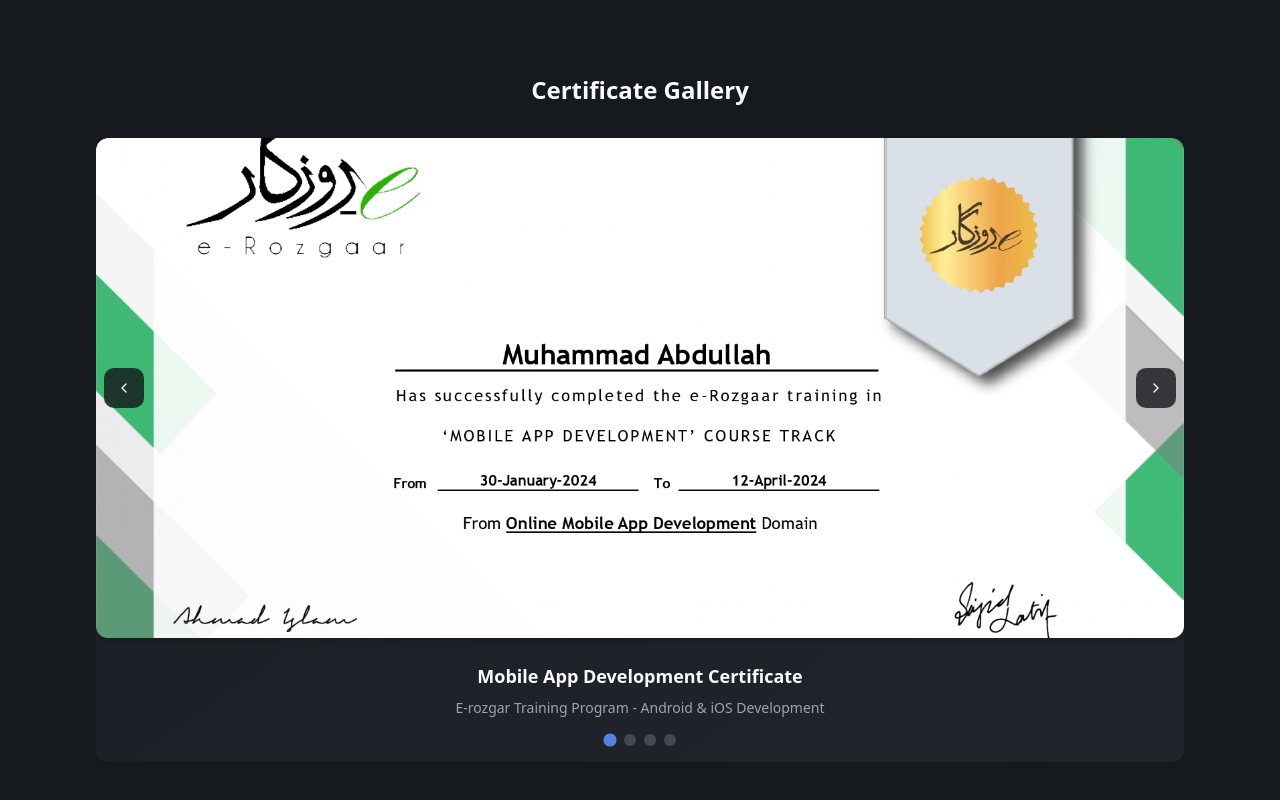
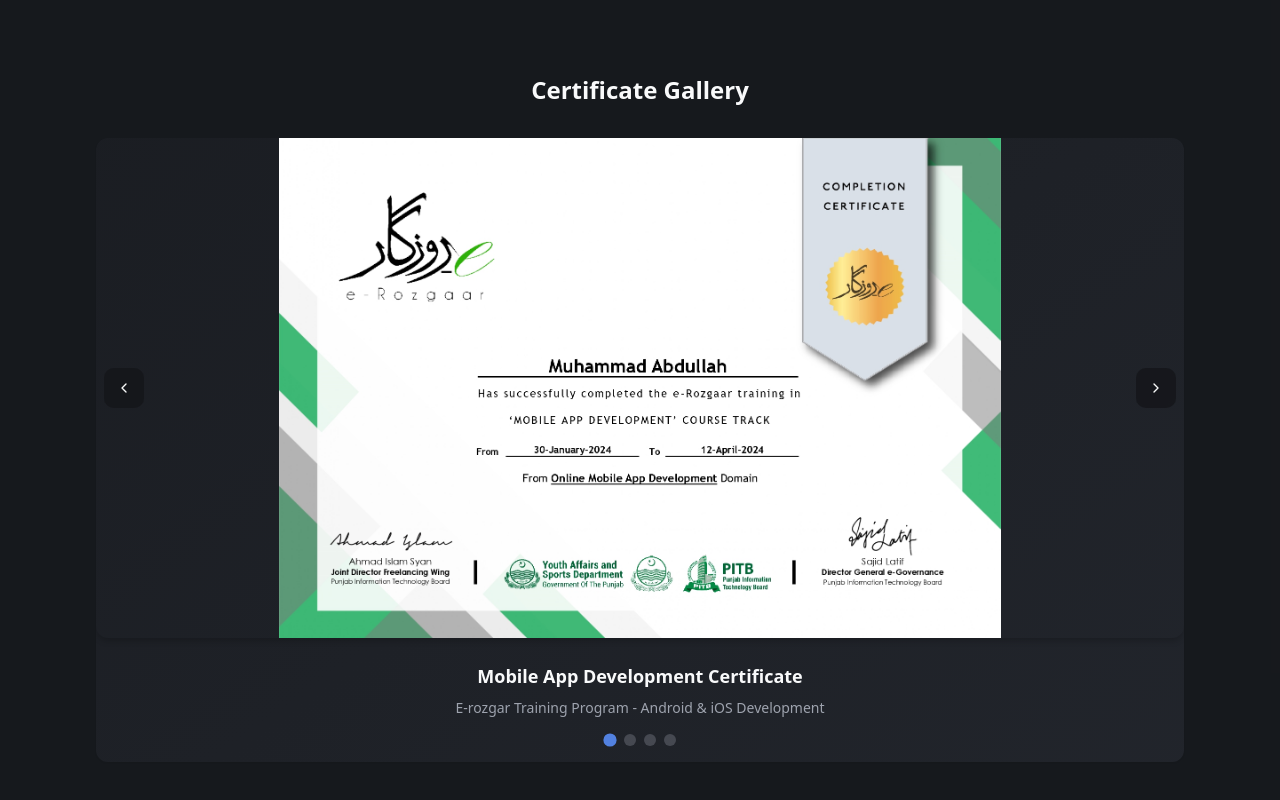
Before and after one commit to Abdullahfalak007/Muhammad-Abdullah-Portfolio, a React (Vite) app: page / in a window 1280 px wide. Shown: the part 4662-5462 px from the top of the page. Built offline with nearby package versions, Linux system fonts and the light colour scheme.

Commit message:
fix: show full certificate images without cropping in gallery

```diff
--- a/src/components/CertificateCarousel.tsx
+++ b/src/components/CertificateCarousel.tsx
@@ -52,7 +52,7 @@ const CertificateCarousel = ({ certificates }: CertificateCarouselProps) => {
                         <img
                           src={certificates[currentIndex].image}
                           alt={certificates[currentIndex].title}
-                          className="w-full h-full object-cover rounded-lg shadow-card transition-transform duration-300 group-hover:scale-105"
+                          className="w-full h-full object-contain rounded-lg shadow-card transition-transform duration-300 group-hover:scale-105"
                         />
                         <div className="absolute inset-0 bg-black/0 group-hover:bg-black/20 transition-all duration-300 rounded-lg flex items-center justify-center">
                           <ZoomIn className="w-8 h-8 text-white opacity-0 group-hover:opacity-100 transition-opacity duration-300" />
```
